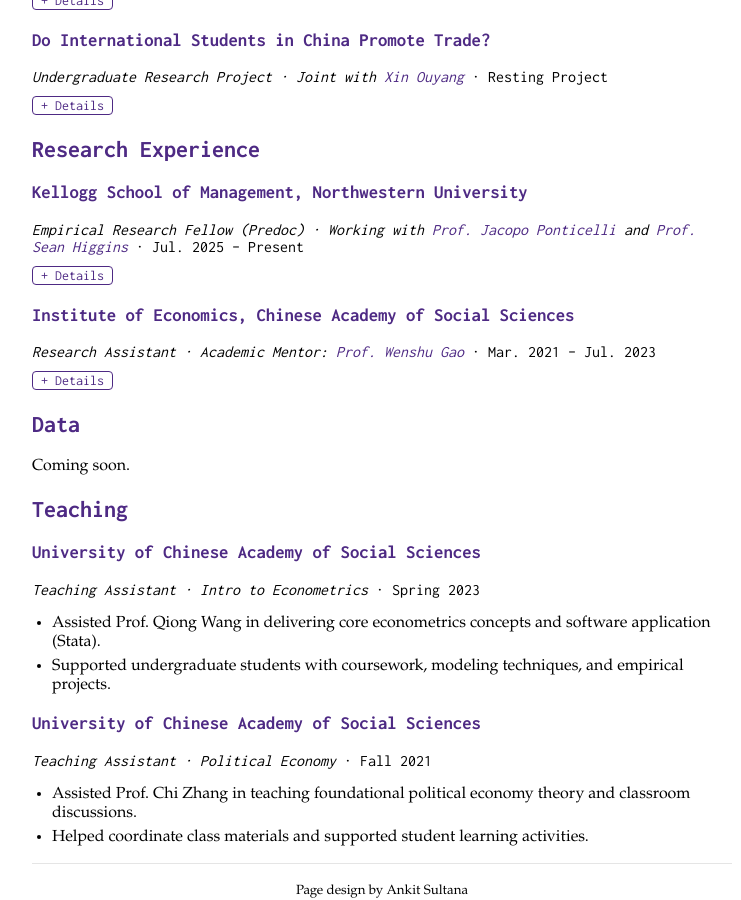
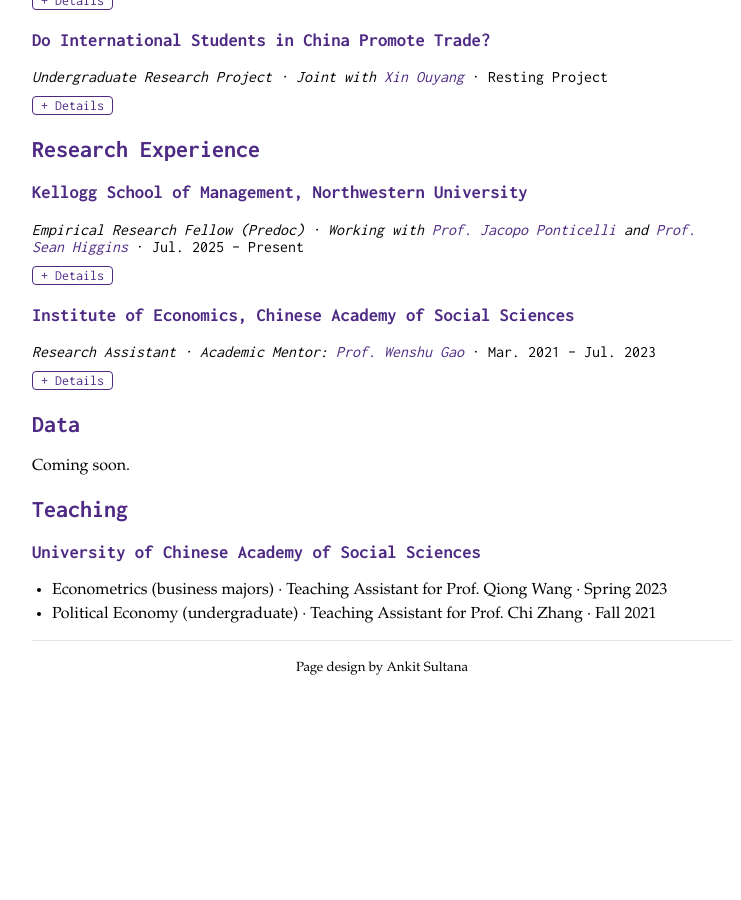
Before and after one commit to xyzhang1125/Xinyu-s-Personal-Website, a Jekyll site: the page built from index.md, in a window 1280 px wide and 900 px high, scrolled down 728 px. Shown: the whole window, without its empty margins (258-999 px from the left). Built offline with Jekyll 4.4.1, drawn with Linux system fonts in a browser that asks for light colours; after the commit the page ends 1405 px from its top, so only the background shows below that.

Commit message:
Condense Teaching to one entry with two courses
Co-Authored-By: Claude Opus 5.5 <noreply@anthropic.com>

```diff
--- a/index.md
+++ b/index.md
@@ -114,16 +114,5 @@ Coming soon.
 
 ### University of Chinese Academy of Social Sciences
 
-*Teaching Assistant · Intro to Econometrics* · Spring 2023
-{: .subtitle}
-
-- Assisted Prof. Qiong Wang in delivering core econometrics concepts and software application (Stata).
-- Supported undergraduate students with coursework, modeling techniques, and empirical projects.
-
-### University of Chinese Academy of Social Sciences
-
-*Teaching Assistant · Political Economy* · Fall 2021
-{: .subtitle}
-
-- Assisted Prof. Chi Zhang in teaching foundational political economy theory and classroom discussions.
-- Helped coordinate class materials and supported student learning activities.
+- Econometrics (business majors) · Teaching Assistant for Prof. Qiong Wang · Spring 2023
+- Political Economy (undergraduate) · Teaching Assistant for Prof. Chi Zhang · Fall 2021
```
